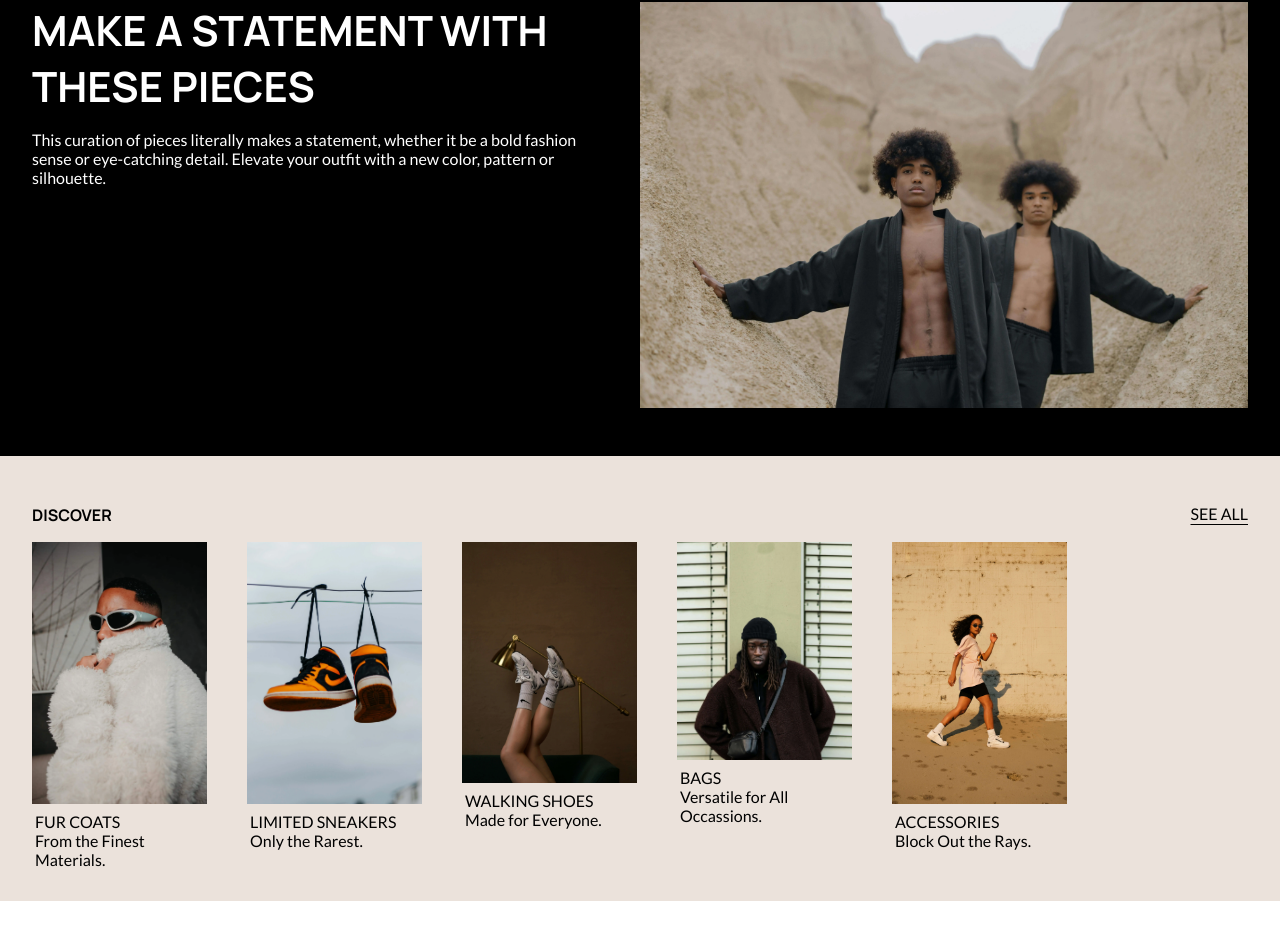
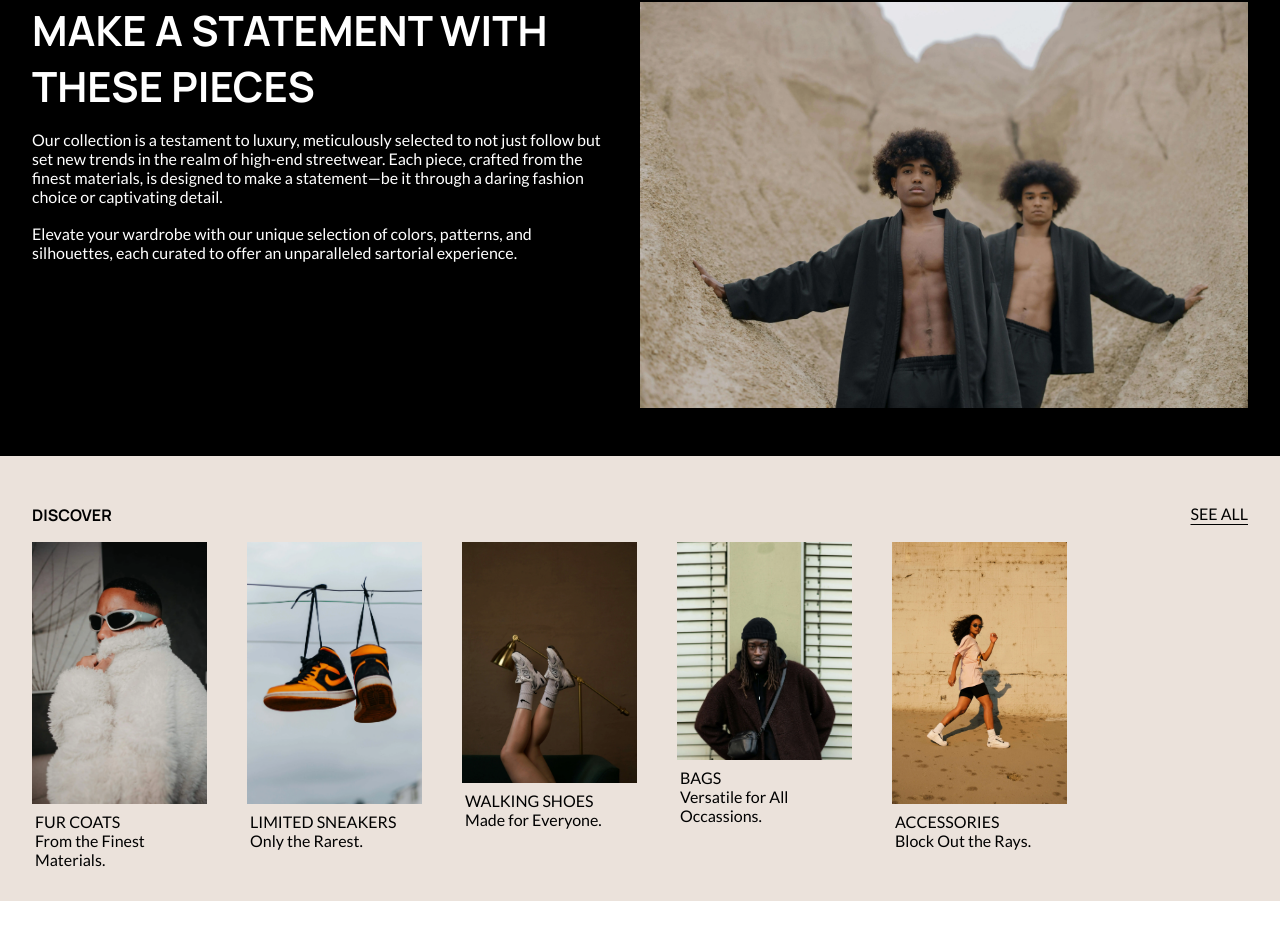
Before and after one commit to dylewskii/shopping-cart, a React (Vite) app: page / in a window 1280 px wide. Shown: the part 1615-2542 px from the top of the page. Built offline with nearby package versions, Linux system fonts and the light colour scheme.

Commit message:
change hero text

```diff
--- a/src/components/hero-two/HeroTwo.jsx
+++ b/src/components/hero-two/HeroTwo.jsx
@@ -12,9 +12,16 @@ function HeroTwo() {
       <div className={styles.heroTwoHeader}>
         <h2>Make a Statement With These Pieces</h2>
         <p>
-          This curation of pieces literally makes a statement, whether it be a
-          bold fashion sense or eye-catching detail. Elevate your outfit with a
-          new color, pattern or silhouette.
+          Our collection is a testament to luxury, meticulously selected to not
+          just follow but set new trends in the realm of high-end streetwear.
+          Each piece, crafted from the finest materials, is designed to make a
+          statement—be it through a daring fashion choice or captivating detail.
+        </p>
+        <br></br>
+        <p>
+          Elevate your wardrobe with our unique selection of colors, patterns,
+          and silhouettes, each curated to offer an unparalleled sartorial
+          experience.
         </p>
       </div>
     </section>
```
